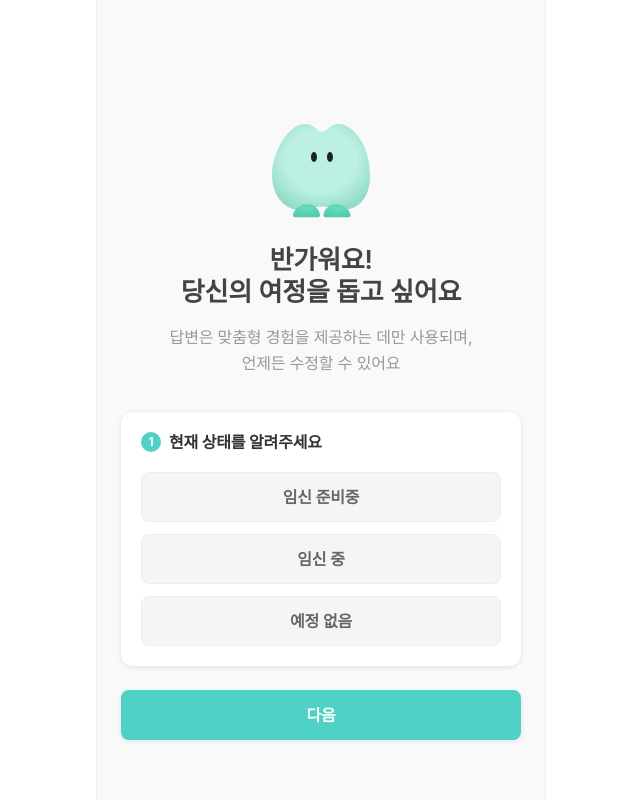
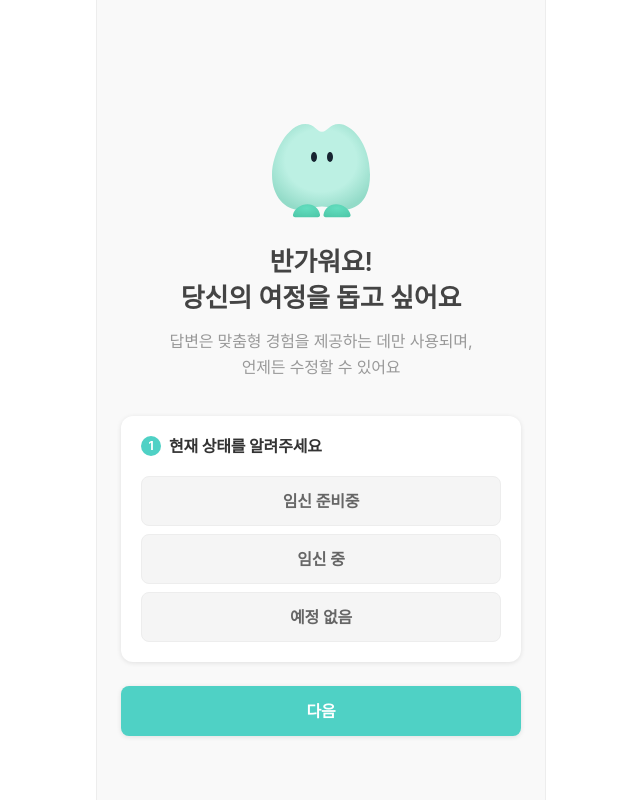
Before and after one commit to WomanTech2025-MoWo/MoWo_FE, a React (Create React App) app: page /signup/onboarding/step1 in a window 1280 px wide. Shown: the whole page, without its empty margins (319-959 px from the left). Built offline with nearby package versions, Linux system fonts and the light colour scheme; a web font is replaced by a local one.

Commit message:
♻️[Refactor] 온보딩 줄 간격, 필드 간격 조정

```diff
--- a/src/pages/auth/components/OnboardingFieldset.tsx
+++ b/src/pages/auth/components/OnboardingFieldset.tsx
@@ -14,8 +14,8 @@ const BaseFieldset = styled.div<{ $columns: number; $where: 'onboarding' | 'prof
   fieldset {
     display: grid;
     grid-template-columns: repeat(${(props) => props.$columns}, 1fr);
-    gap: var(--size-gap-sm) var(--size-gap-xs);
-    margin-bottom: var(--size-gap-md);
+    gap: var(--size-gap-xs);
+    margin-bottom: var(--size-gap-xl);
   }
 
   ${(props) =>
--- a/src/pages/auth/components/OnboardingIntro.tsx
+++ b/src/pages/auth/components/OnboardingIntro.tsx
@@ -65,9 +65,9 @@ const IntroWrap = styled.div`
 const IntroTitle = styled.h1`
   font-size: var(--font-size-xxl);
   font-weight: var(--font-weight-semi-bold);
-  line-height: var(--line-height-lg);
+  line-height: var(--line-height-xl);
   color: var(--color-gray-800);
-  margin: var(--size-gap-xl) 0 var(--size-gap-md);
+  margin: var(--size-gap-xl) 0 var(--size-gap-sm);
 `;
 
 const IntroSubText = styled.p`
```
